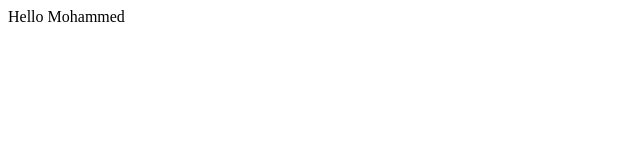
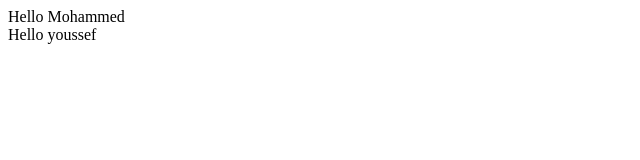
Before and after one commit to M21DXX/Rock_Paper_Scissor, a plain HTML site: page index.html in a window 1280 px wide. Shown: the full height of the page, 0-640 px from the left. Drawn offline with Linux system fonts and the light colour scheme.

Commit message:
💄 added hello youssef

```diff
--- a/index.html
+++ b/index.html
@@ -10,5 +10,8 @@
     <div>
         Hello Mohammed
     </div>
+    <div>
+        Hello youssef
+    </div>
 </body>
 </html>
```
